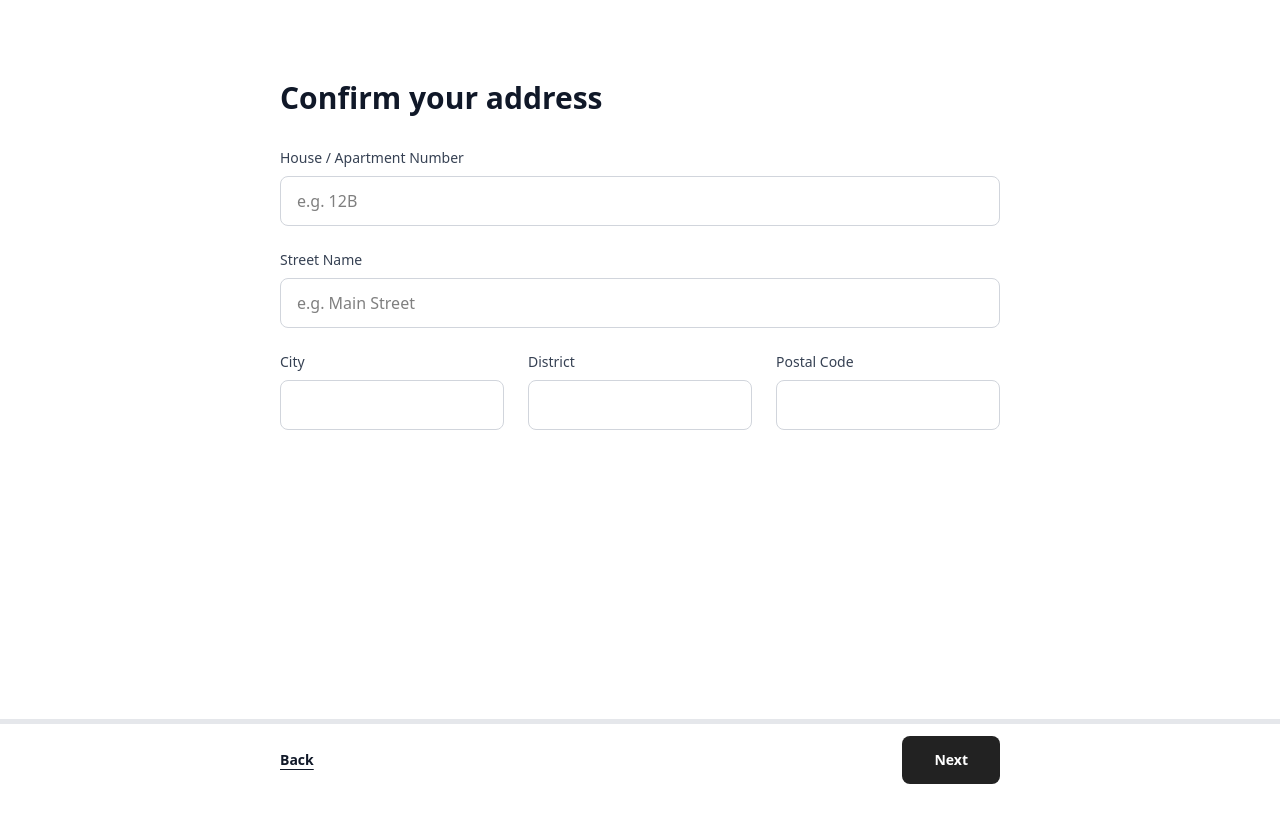
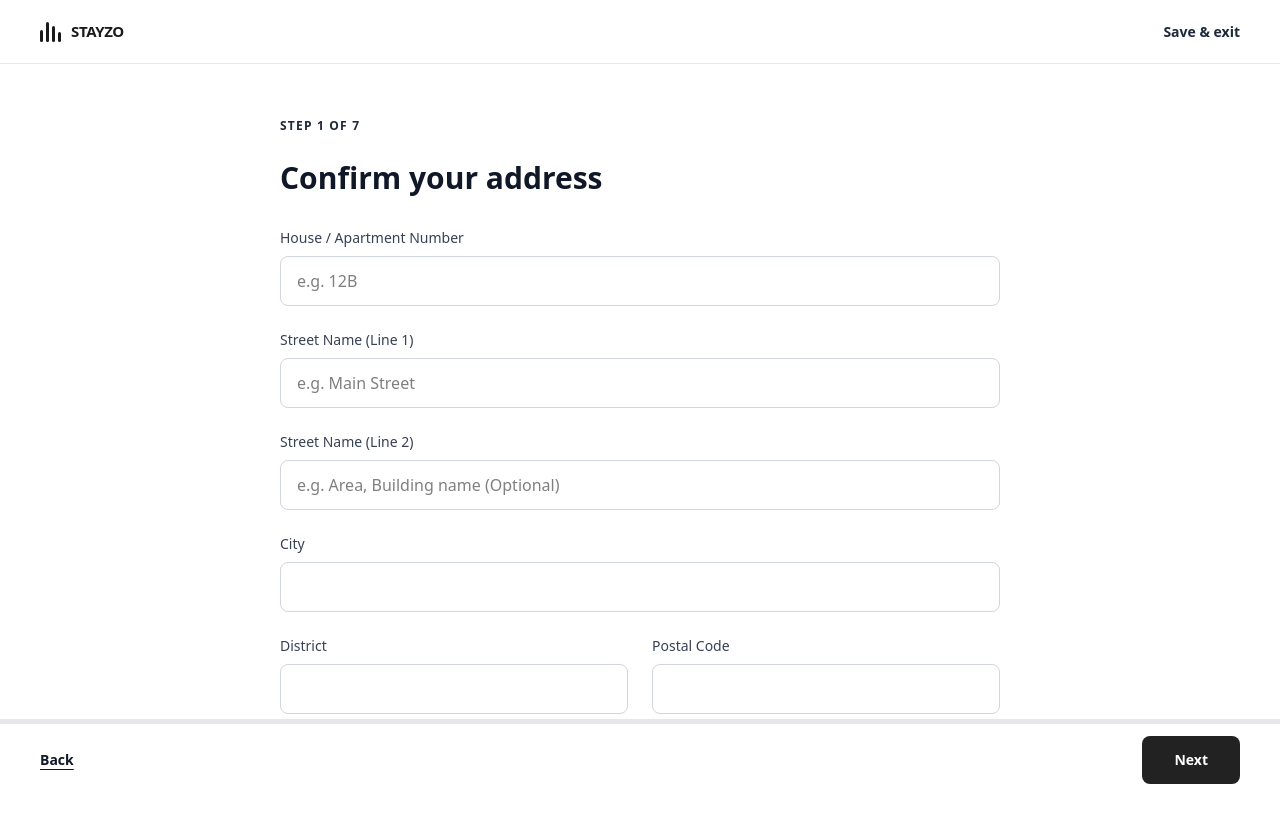
Before and after one commit to AbiNathan11/Stayzo_frontend, a Next.js app: page /dashboard/owners/start_listing in a window 1280 px wide. Shown: the top 822 px of the page. Before the commit the page ends 800 px from the top, so only its background shows below. Built offline with nearby package versions, Linux system fonts and the light colour scheme.

Commit message:
Get Started -> start the listing (changes)

```diff
--- a/src/app/dashboard/owners/start_listing/page.tsx
+++ b/src/app/dashboard/owners/start_listing/page.tsx
@@ -56,6 +56,7 @@ export default function StartListingPage() {
   const [formData, setFormData] = useState({
     houseNo: "",
     street: "",
+    streetLine2: "",
     city: "",
     district: "",
     postalCode: "",
@@ -63,8 +64,8 @@ export default function StartListingPage() {
     kitchens: 1,
     bedrooms: 1,
     beds: 1,
-    bathrooms: 1,
-    bathroomType: "Attached",
+    attachedBathrooms: 0,
+    separateBathrooms: 1,
     rentPerMonth: "",
     advanceMoney: "",
     advanceDetails: "",
@@ -103,9 +104,32 @@ export default function StartListingPage() {
 
   return (
     <div className="min-h-screen bg-white flex flex-col font-sans">
+      {/* ── Global Header ── */}
+      <header className="fixed top-0 left-0 right-0 h-16 bg-white border-b border-gray-200 z-50 flex items-center justify-between px-6 lg:px-10">
+        <div className="flex items-center space-x-2.5">
+          <div className="flex items-end space-x-[3px] h-5">
+            <div className="w-[3px] h-3 bg-[#1A1A1A] rounded-full" />
+            <div className="w-[3px] h-5 bg-[#1A1A1A] rounded-full" />
+            <div className="w-[3px] h-4 bg-[#1A1A1A] rounded-full" />
+            <div className="w-[3px] h-2.5 bg-[#1A1A1A] rounded-full" />
+          </div>
+          <span className="text-[15px] font-black tracking-tight text-[#1A1A1A] uppercase">Stayzo</span>
+        </div>
+        <button className="text-sm font-semibold text-gray-800 hover:text-black hover:underline underline-offset-4 transition-all">
+          Save & exit
+        </button>
+      </header>
+
       {/* ── Main Content Area ── */}
-      <main className="flex-1 overflow-y-auto pb-32">
-        <div className="max-w-3xl mx-auto px-6 py-12 md:py-20">
+      <main className="flex-1 overflow-y-auto pt-16 pb-32">
+        <div className="max-w-3xl mx-auto px-6 pt-8 pb-12 md:pt-12 md:pb-20">
+
+          {/* Sub-header Step Indicator */}
+          <div className="mb-6">
+            <span className="text-xs font-bold text-gray-800 tracking-widest uppercase">
+              Step {currentStep} of {TOTAL_STEPS}
+            </span>
+          </div>
 
           {/* STEP 1: ADDRESS */}
           {currentStep === 1 && (
@@ -128,7 +152,7 @@ export default function StartListingPage() {
                 </div>
                 <div>
                   <label className="block text-sm font-medium text-gray-700 mb-2">
-                    Street Name
+                    Street Name (Line 1)
                   </label>
                   <input
                     type="text"
@@ -138,7 +162,18 @@ export default function StartListingPage() {
                     placeholder="e.g. Main Street"
                   />
                 </div>
-                <div className="grid grid-cols-1 md:grid-cols-3 gap-6">
+                <div>
+                  <label className="block text-sm font-medium text-gray-700 mb-2">
+                    Street Name (Line 2)
+                  </label>
+                  <input
+                    type="text"
+                    value={formData.streetLine2}
+                    onChange={(e) => setFormData({ ...formData, streetLine2: e.target.value })}
+                    className="w-full px-4 py-3 border border-gray-300 rounded-lg focus:ring-2 focus:ring-black focus:border-black outline-none transition-all"
+                    placeholder="e.g. Area, Building name (Optional)"
+                  />
+                </div>
                 <div>
                   <label className="block text-sm font-medium text-gray-700 mb-2">City</label>
                   <input
@@ -148,6 +183,7 @@ export default function StartListingPage() {
                     className="w-full px-4 py-3 border border-gray-300 rounded-lg focus:ring-2 focus:ring-black focus:border-black outline-none transition-all"
                   />
                 </div>
+                <div className="grid grid-cols-1 md:grid-cols-2 gap-6">
                   <div>
                     <label className="block text-sm font-medium text-gray-700 mb-2">District</label>
                     <input
@@ -249,7 +285,8 @@ export default function StartListingPage() {
                   { label: "Kitchens", field: "kitchens" },
                   { label: "Bedrooms", field: "bedrooms" },
                   { label: "Beds", field: "beds" },
-                  { label: "Bathrooms", field: "bathrooms" },
+                  { label: "Attached Bathrooms", field: "attachedBathrooms" },
+                  { label: "Separate Bathrooms", field: "separateBathrooms" },
                 ].map((item) => (
                   <div key={item.field} className="flex items-center justify-between py-4 border-b border-gray-100 last:border-0">
                     <span className="text-lg text-gray-800">{item.label}</span>
@@ -272,25 +309,6 @@ export default function StartListingPage() {
                   </div>
                 ))}
 
-                {/* Bathroom Type Toggle */}
-                <div className="py-4 mt-4">
-                  <span className="text-lg text-gray-800 block mb-4">Bathroom Type</span>
-                  <div className="flex gap-4">
-                    {["Attached", "Not Attached"].map((type) => (
-                      <button
-                        key={type}
-                        onClick={() => setFormData({ ...formData, bathroomType: type })}
-                        className={`flex-1 py-3 px-4 rounded-xl border font-medium text-sm transition-all ${
-                          formData.bathroomType === type
-                            ? "border-black bg-gray-50 ring-1 ring-black text-black"
-                            : "border-gray-200 text-gray-600 hover:border-gray-900"
-                        }`}
-                      >
-                        {type}
-                      </button>
-                    ))}
-                  </div>
-                </div>
               </div>
             </div>
           )}
@@ -465,7 +483,7 @@ export default function StartListingPage() {
           />
         </div>
 
-        <div className="max-w-3xl mx-auto px-6 h-20 flex items-center justify-between">
+        <div className="w-full px-6 lg:px-10 h-20 flex items-center justify-between">
           <button
             onClick={handleBack}
             className="text-sm font-semibold text-gray-900 underline underline-offset-4 hover:text-gray-600 transition-colors"
```
Lines whose indentation alone changed are shown as unchanged.
